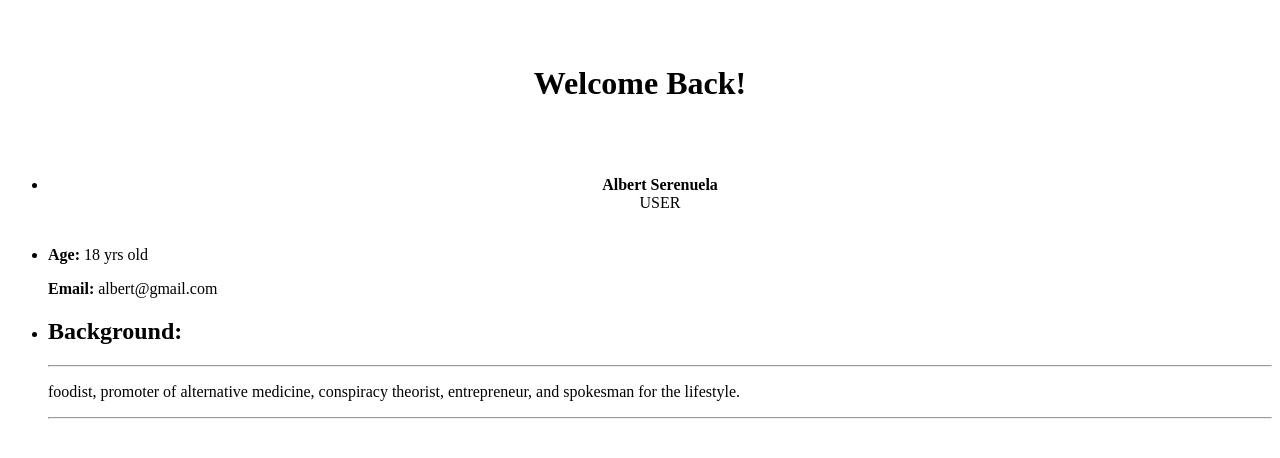
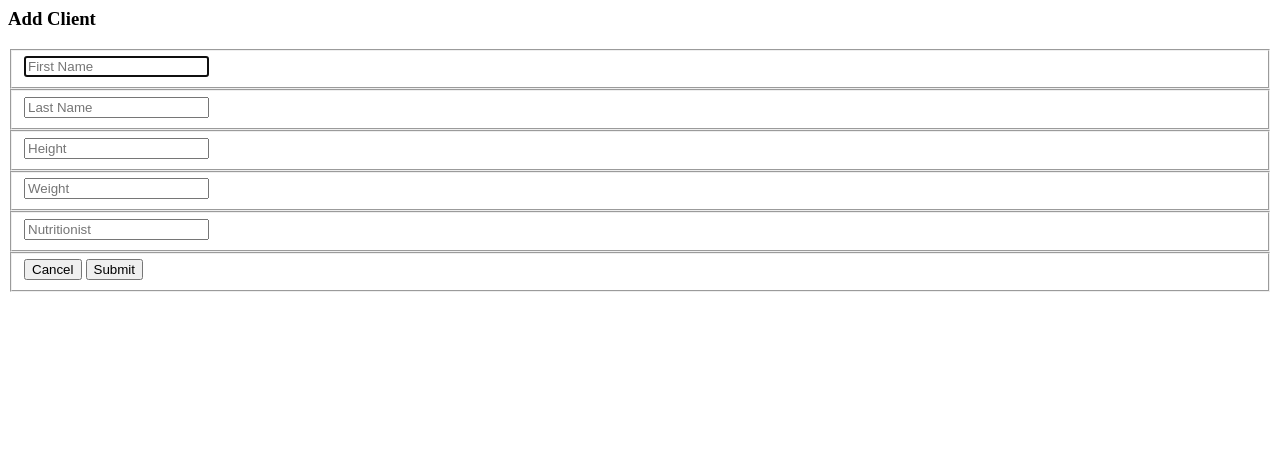
Before and after one commit to GellyAndrea21/Final-Project-Lifestyle, a PHP site: page /home.php in a window 1280 px wide. Shown: the top 458 px of the page. Run offline with PHP 8.4, Linux system fonts and the light colour scheme.

Commit message:
staff file

```diff
--- a/home.php
+++ b/home.php
@@ -1,27 +1,26 @@
-<br><br>
 <div class="container">
-    <center><h1><b>Welcome Back!</b></h1></center><br><br>
-      <div class="col-xm-12 col-md-3 ">
-        <ul class="list-group">
-
-          <li class="list-group-item">
-               <b><center>Albert Serenuela</center></b>
-               <center>USER</center>
-          </li><br>
-          <li class="list-group-item">
-            <p><b>Age:</b> 18 yrs old</p>
-            <p><b>Email:</b> albert@gmail.com</p>
-          </li>
-        </ul>
-      </div>
-      <div class="col-md-8 col-md-offset-1">
-        <ul class="list-group">
-           <li class="list-group-item">
-              <h2>Background:</h2>
-              <hr>
-                <p>foodist, promoter of alternative medicine, conspiracy theorist, entrepreneur, and spokesman for the lifestyle.</p>
-              <hr>
-          </li><br>
-        </ul>
-      </div>
-    </div>
+   <div class="col-md-12 col-md-12 col-md-12">
+    <form id="contact" action="" method="post">
+    <h3>Add Client</h3>
+    <fieldset>
+      <input placeholder="First Name" type="text" tabindex="1" required autofocus>
+    </fieldset>
+    <fieldset>
+      <input placeholder="Last Name" type="text" tabindex="1" required autofocus>
+    </fieldset>
+    <fieldset>
+      <input placeholder="Height" type="text" tabindex="1" required autofocus>
+    </fieldset>
+    <fieldset>
+      <input placeholder="Weight" type="text" tabindex="1" required autofocus>
+    </fieldset>
+    <fieldset>
+      <input placeholder="Nutritionist" type="password" tabindex="1" required autofocus>
+    </fieldset>
+    <fieldset>
+      <button class="btn btn-default">Cancel</button>
+      <button class="btn btn-success" href="">Submit</button>
+    </fieldset>
+    </form>
+  </div>
+</div>
```
